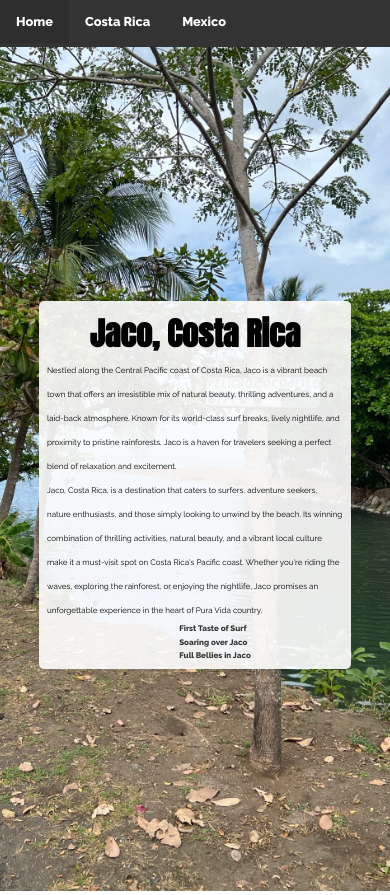
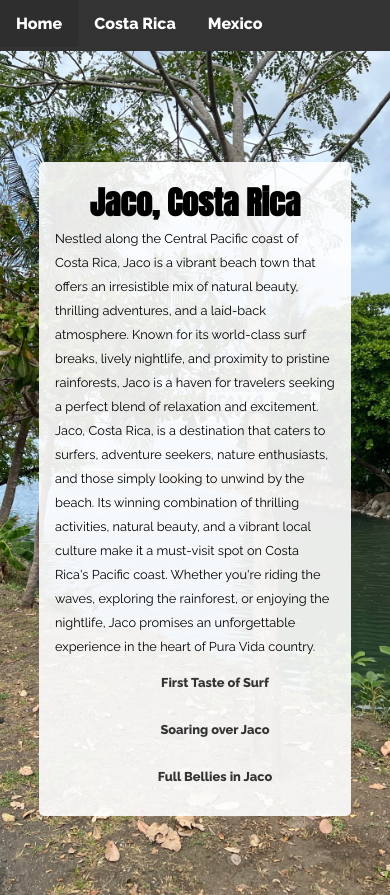
Before and after one commit to annaharbour/react-travel-blog, a React (Create React App) app: page /Jaco in a window 390 px wide. Built offline with nearby package versions, Linux system fonts and the light colour scheme.

Commit message:
Final media queries

```diff
--- a/src/App.css
+++ b/src/App.css
@@ -27,7 +27,7 @@ h1 {
 input {
   border-radius: 5%;
   border: none;
-  margin: 1rem;
+  margin-right: 1rem;
   padding: .5rem;
   cursor: pointer;
   color: #333;
@@ -42,7 +42,7 @@ textarea:focus, input:focus {
 button {
   border-radius: 5%;
   border: none;
-  margin: 1rem;
+  margin-right: 1rem;
   padding: .5rem;
   background-color: rgb(228,214,189);
   font-size: 1rem;
@@ -214,12 +214,15 @@ button:hover {
   gap: 1rem;
   display: grid;
   grid-template: repeat(auto-fill, minmax(2px, 1fr));
-  align-content: space-around;
+  align-content: flex-start;
   justify-content: space-around;
+
 }
 
 .gallery img {
+  margin-top: 5rem;
   border-radius: 5%;
+  width: 40vw;
 }
 
 /* Article Search */
@@ -232,43 +235,32 @@ button:hover {
   margin: 1rem;
 }
 
-
 /* RESPONSIVE */
 /* Media query for screens smaller than 900px */
 
-@media screen and (max-width: 900px){
+@media screen and (max-width: 915px){
+
   h1 {
     font-size: 2rem;
     margin: 0;
   }
 
   .text-container {
-    padding: .5rem;
+    padding: 1rem;
     font-size: .8rem;
     margin-top: 3rem;
-  }
-
-  .text-container ul {
-    display: grid;
   }
 
   .dropdown-content a {
     display: none;
   }
 
-}
-/* Media query for screens smaller than 768px */
-
-@media screen and (max-width: 786px) {
-  .navbar a {
-    font-size: .8rem;
-    margin: 0;
-  }
   .article {
-    display: -ms-flexbox;
+    display: flex;
     flex-direction: column;
     margin: 1rem;
     padding: .8rem;
+
   }
 
   .articleBody {
@@ -286,46 +278,8 @@ button:hover {
   }
 
   .gallery img {
-    width: 100%;
-    height: auto;
+  width: 100%;
     align-self: center;
     justify-self: center;
   }
-
-
-  .text-container {
-    padding: .5rem;
-    font-size: .5rem;
-  }
-
-  .text-container ul {
-    display: grid;
-  }
-
-  .text-container li {
-    margin: .1rem .5rem;
-  }
-
 }
-
-/* landscape mobile */
-
- @media screen and (orientation: landscape) and (max-width: 1024px){
-  .text-container {
-    width: 75%;
-    padding: .5rem;
-    margin-top: 3rem;
-  }
-
-  .text-container ul {
-    display: grid;
-  }
-
-  .text-container li {
-    margin: 0rem 1rem;
-  }
-
-  .article-list ul {
-    margin: 0;
-  }
-}
--- a/src/components/Home.js
+++ b/src/components/Home.js
@@ -26,7 +26,7 @@ function Home({articles, backgroundImage}) {
     <div className="low-opacity text-container">
       <h1>Welcome</h1>
 		  <p>
-         I'm Anna Harbour, a software developer by day and a passionate traveler by heart. As someone who spends her days immersed in lines of code, I have always sought solace, inspiration, and adventure beyond the digital realm. While my profession revolves around the virtual world, my passion extends to exploring the real world – its diverse cultures, stunning landscapes, and the remarkable stories that every corner of this planet has to offer. Here, you'll find a collection of travel tales, tips, and insights that I've gathered from my globetrotting escapades. So, fasten your virtual seatbelts, dear readers, and let's embark on a journey of discovery together. Welcome aboard, and let's explore this incredible planet one byte-sized adventure at a time!
+         I'm Anna Harbour, a software developer by day and a passionate traveler by heart. As someone who spends her days immersed in lines of code, I have always sought solace, inspiration, and adventure beyond the digital realm. While my profession revolves around the virtual world, my passion extends to exploring the real world – its diverse cultures, stunning landscapes, and the remarkable stories that every corner of this planet has to offer. Here, you'll find a collection of travel tales, tips, and insights that I've gathered from my globetrotting escapades. So, fasten your virtual seatbelts, dear readers, and let's embark on a journey of discovery together one byte-sized adventure at a time!
         </p>
       <div className='article-search'>
         <form onSubmit = {handleSearchSubmit} className='search-form'>
```
